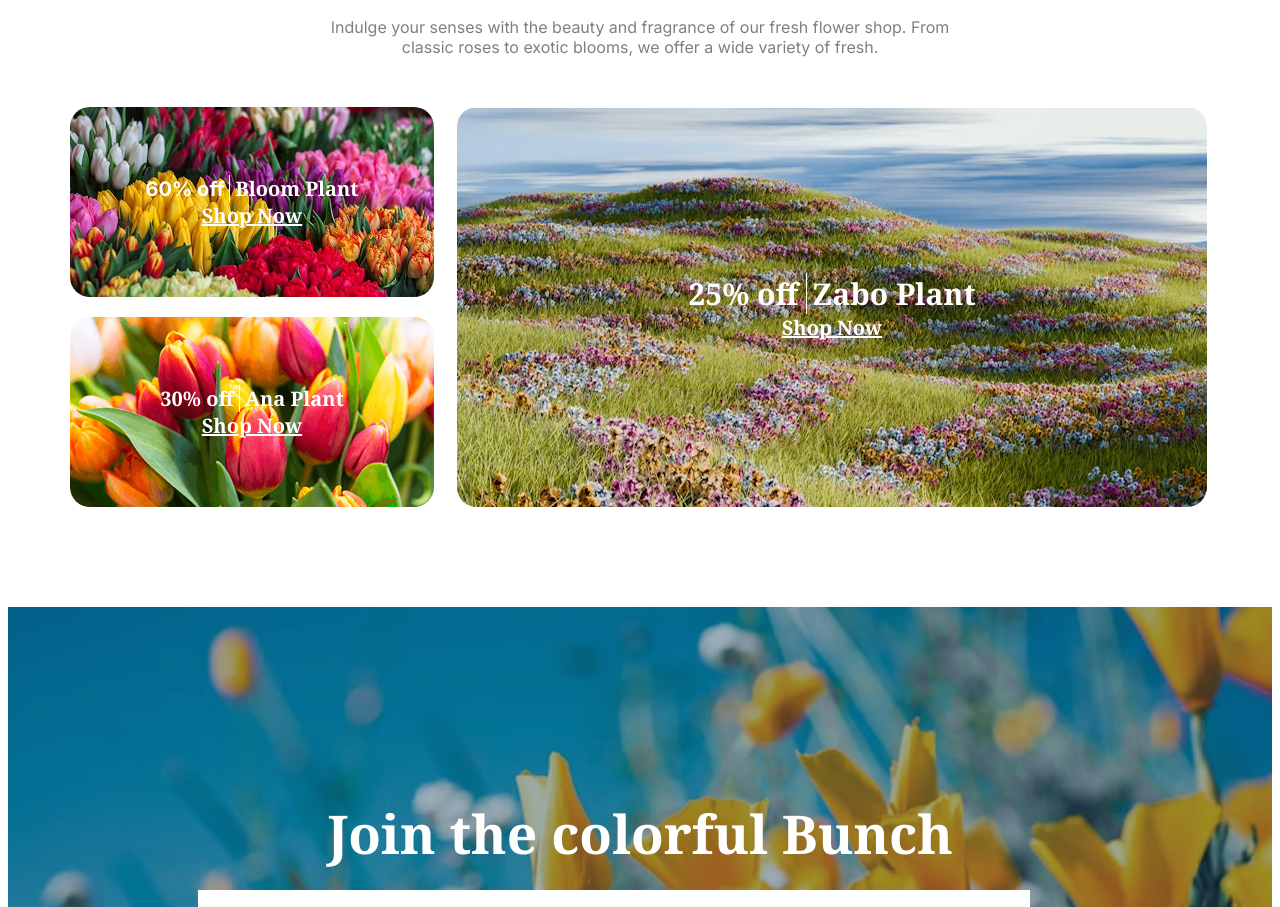
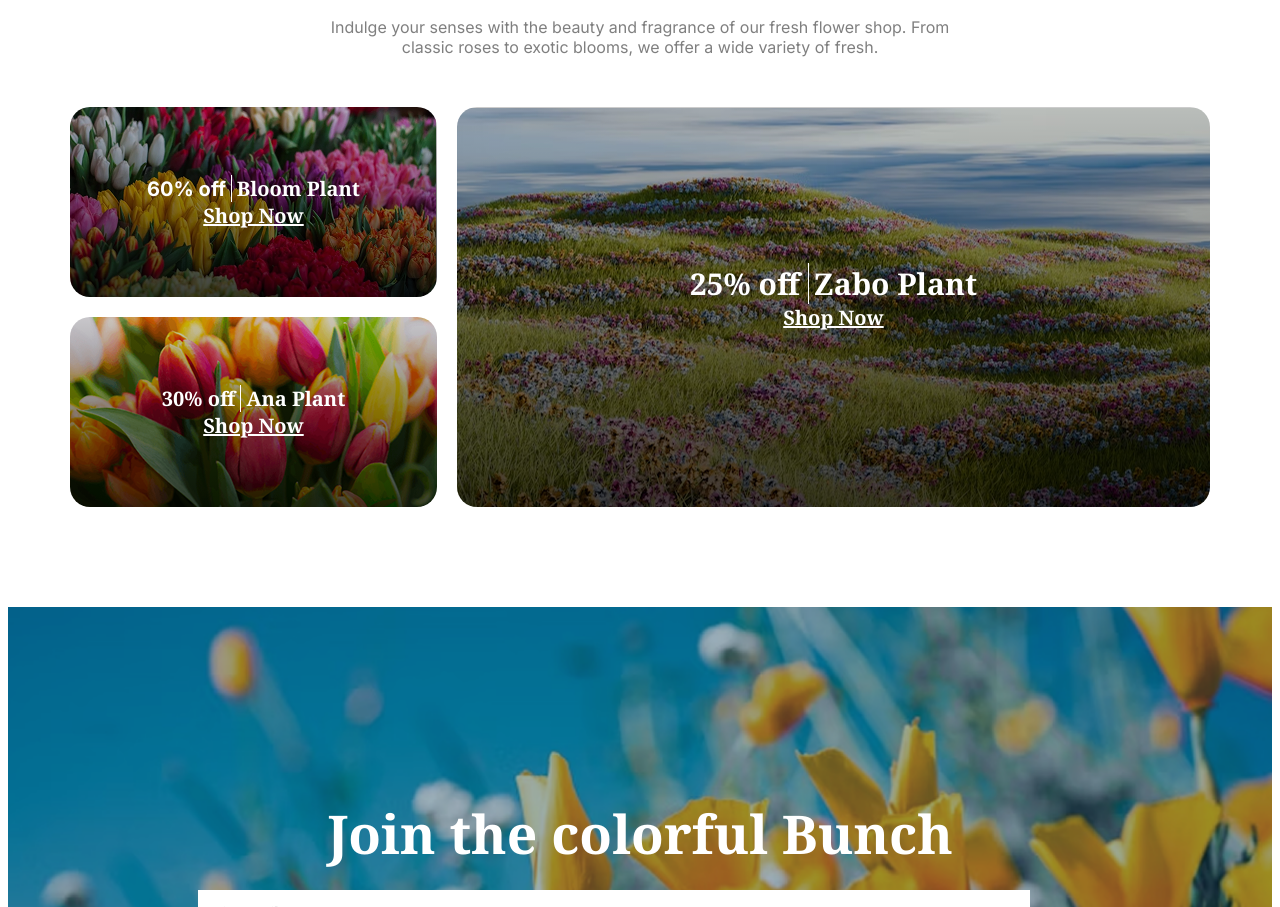
Before and after one commit to saikatse85/B12-A02-Responsive-Flowers-web, a plain HTML site: page index.html in a window 1280 px wide. Shown: the part 2721-3628 px from the top of the page. Drawn offline with Linux system fonts and the light colour scheme.

Commit message:
added final commit

```diff
--- a/index.html
+++ b/index.html
@@ -128,16 +128,14 @@
                         </div>
                     </div>
                     <div class="Latest-deals-left-bottom font-inter flex">
-                        <div class="deals-background-color"></div>
-                        <div class="deals-name flex">
+                        <div class="deals-name font-inter flex">
                             <h4 class="offer-price">30% off <span class="plant">Ana Plant</span> </h4>
                             <a href="">Shop Now</a>
                         </div>
                     </div>
                 </div>
                 <div class="Latest-deals-right flex">
-                    <div class="deals-background-color"></div>
-                    <div class="deals-name flex">
+                    <div class="deals-name font-inter">
                         <h2 class="offer-price">25% off <span class="plant">Zabo Plant</span> </h2>
                         <a href="">Shop Now</a>
                     </div>
--- a/styles/style.css
+++ b/styles/style.css
@@ -36,16 +36,6 @@
     border: none;
     padding: 10px 97px;
     color: #FFFFFF;
-}
-.deals-background-color{
-    width: 100%;
-    height: 100%;
-    background-image: linear-gradient(rgba(0, 0, 0, 0.4));
-    background-size: cover ;
-    position:absolute;
-    top: 0px;
-    border-radius: 20px;
-    opacity: 40%;
 }
 /* navbar sections */
 .navbar{
@@ -141,7 +131,7 @@
 }
 /* latest deals section */
 .latest-deals-container{
-    grid-template-columns:repeat(1, 367px 750px);
+    grid-template-columns:repeat(1, 22.93rem auto);
     gap: 20px;
     margin-top: 50px;
 }
@@ -150,32 +140,37 @@
     max-height: 423px;
 }
 .Latest-deals-left-top{
-    background-image: url('/assets/deal-bloom.png');
+    background-image:linear-gradient(to bottom, rgba(0, 0, 0, 20%), rgba(0, 0, 0, 0.73)), url('/assets/deal-bloom.png');
     background-repeat: no-repeat;
-    position: relative;
+    width: 367px;
     height: 190px;
-    width: 364px;
     border-radius: 20px;
-    justify-items: center;
-    align-content: center;
     color: #FFFFFF;
+    text-align: center;
 }
 .Latest-deals-left-bottom{
-    background-image: url('/assets/deal-ana.png');
+    background-image:linear-gradient(to bottom, rgba(0, 0, 0, 20%), rgba(0, 0, 0, 0.73)), url('/assets/deal-ana.png');
     background-repeat: no-repeat;
-    position: relative;
-    width: 364px;
+    width: 367px;
     height:190px;
     border-radius: 20px;
+    text-align: center;
+}
+.Latest-deals-right{
+    background-image:linear-gradient(to bottom, rgba(0, 0, 0, 20%), rgba(0, 0, 0, 0.73)), url('/assets/deal-zabo.png');
+    background-repeat: no-repeat;
+    max-height: 423px;
+    padding: 9.7rem 0px;
+    border-radius: 20px;
+    text-align: center;
 }
 .deals-name{
     flex-direction: column;
     justify-content: center;
-    align-items: center;
-    margin: 0 auto;
     color: #FFFFFF;
     font-size: 1.25rem;
     font-weight: 700;
+    margin: 0 auto;
 }
 .offer-price{
     margin: 0 auto;
@@ -186,15 +181,6 @@
 }
 .deals-name a{
     color: #FFFFFF;
-}
-.Latest-deals-right{
-    background-image: url('/assets/deal-zabo.png');
-    background-repeat: no-repeat;
-    position: relative;
-    max-height: 423px;
-    padding: 9.7rem 0px;
-    border-radius: 20px;
-    text-align: center;
 }
 /* join section */
 .join{
```
